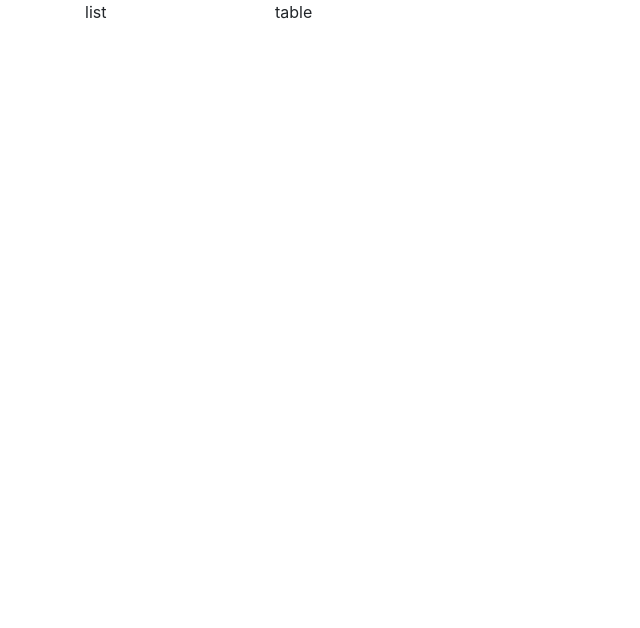
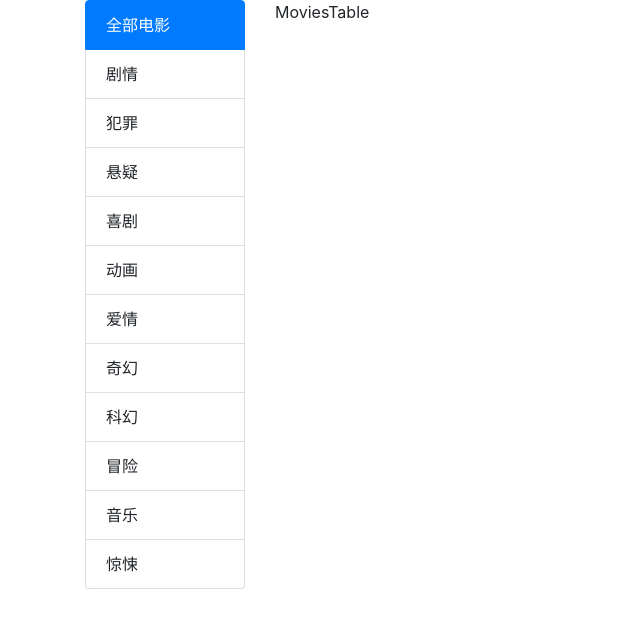
Before and after one commit to V-vincent/movies, a React app: page / in a window 1280 px wide. Shown: the top 628 px of the page, without its empty margins (0-640 px from the left). Built offline with nearby package versions, Linux system fonts and the light colour scheme.

Commit message:
分类显示及点击切换

```diff
--- a/package.json
+++ b/package.json
@@ -20,6 +20,7 @@
     "bootstrap": "^4.4.1",
     "camelcase": "^6.1.0",
     "case-sensitive-paths-webpack-plugin": "2.3.0",
+    "classnames": "^2.2.6",
     "css-loader": "4.3.0",
     "dotenv": "8.2.0",
     "dotenv-expand": "5.1.0",
--- /dev/null
+++ b/src/components/list/listGroup.css
@@ -0,0 +1,3 @@
+.list-group-item {
+  cursor: pointer;
+}
--- /dev/null
+++ b/src/components/list/listGroup.jsx
@@ -0,0 +1,20 @@
+import React from 'react';
+import style from './listGroup.css';
+import classnames from 'classnames/bind';
+const cls = classnames.bind(style);
+
+const ListGroup = ({ items, selectedItem, onItemSelect }) => {
+  return (
+    <ul className="list-group">
+      {items.map(item => (
+        <li
+          key={item}
+          onClick={() => onItemSelect(item)}
+          className={item === selectedItem ? cls('list-group-item active') : cls('list-group-item')}
+        >{item}</li>
+      ))}
+    </ul>
+  );
+}
+
+export default ListGroup;
--- a/src/components/movies.jsx
+++ b/src/components/movies.jsx
@@ -1,18 +1,47 @@
 import React, { Component } from 'react';
+import { getGenres } from '../services/fakeGenreService';
+import { getMovies } from '../services/fakeMovieService';
+import ListGroup from './list/listGroup';
+import MoviesTable from './table/moviesTable';
 
 class Movies extends Component {
-  state = {  }
+  constructor() {
+    super();
+    this.state = {
+      movies: [], // 电影数组
+      genres: [], // 分类数组
+      selectedGenre: "全部电影", // 当前选中分类
+    }
+  }
+  // 在componentDidMount生命周期中异步获取数据
+  // setState会合并执行，不能依赖setState执行其它事件
+  componentDidMount() {
+    this.setState({
+      movies: getMovies(),
+      genres: getGenres()
+    })
+  }
+  handleGenreSelect = (item) => {
+    this.setState({
+      selectedGenre: item
+    })
+  }
   render() {
+    const { genres, selectedGenre } = this.state;
     return (
       <div className="row">
-        <div  className="col-2">
-          list
+        <div className="col-2">
+          <ListGroup
+            items={genres}
+            selectedItem={selectedGenre}
+            onItemSelect={this.handleGenreSelect}
+          />
         </div>
-        <div  className="col-10">
-          table
+        <div className="col-10">
+          <MoviesTable />
         </div>
       </div>
-     );
+    );
   }
 }
 
--- /dev/null
+++ b/src/components/table/moviesTable.jsx
@@ -0,0 +1,11 @@
+import React from 'react';
+
+const MoviesTable = () => {
+  return (
+    <div>
+      MoviesTable
+    </div>
+   );
+}
+
+export default MoviesTable;
```
Also changed, not shown: src/index.css (line endings or trailing spaces), 2 other files (tests, documents, lock files or other folders).
